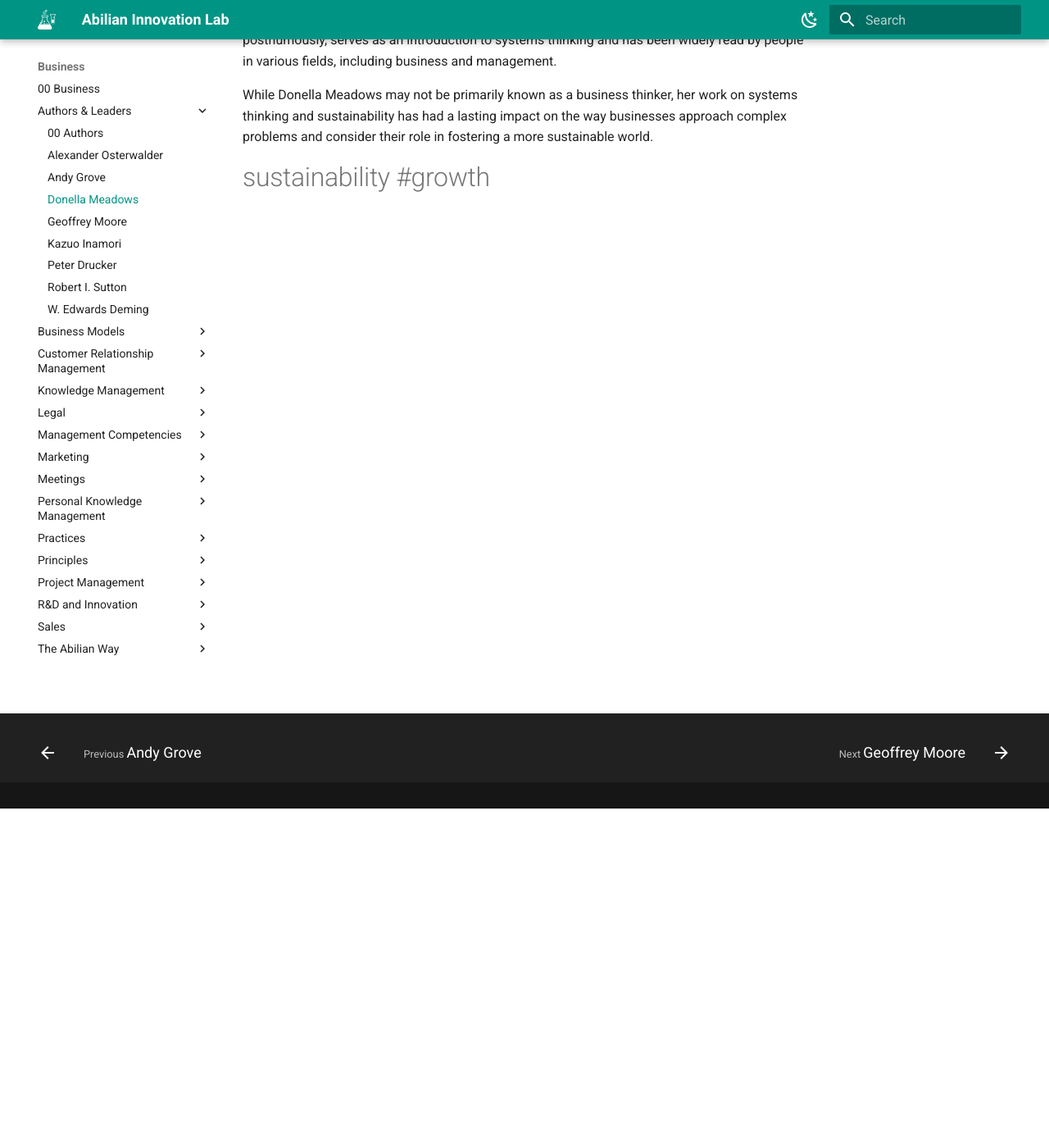
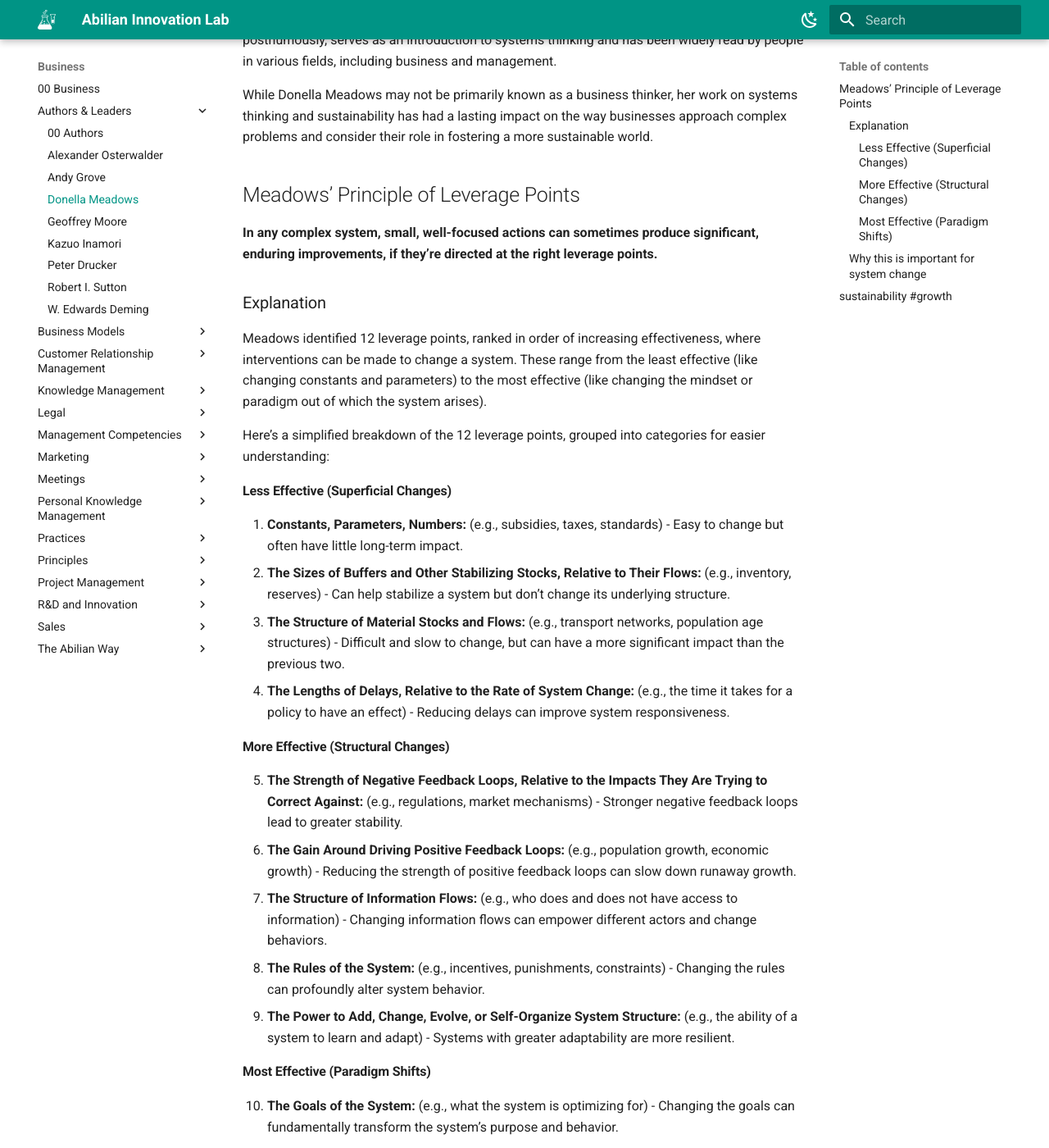
Before and after one commit to abilian/lab.abilian.com, an MkDocs documentation site: the page built from docs/Business/Authors & Leaders/Donella Meadows.md, in a window 1280 px wide and 1400 px high, scrolled down 414 px. Shown: the whole window at 82% size. Built offline with MkDocs 1.6.1 and Material for MkDocs 9.7.7, drawn with Linux system fonts in a browser that asks for light colours; comment, search, counter and statistics services are not loaded; some of the changed text lies outside the part shown.

Commit message:
Update content

```diff
--- a/docs/Business/Authors & Leaders/Donella Meadows.md
+++ b/docs/Business/Authors & Leaders/Donella Meadows.md
@@ -6,6 +6,51 @@
 
 While Donella Meadows may not be primarily known as a business thinker, her work on systems thinking and sustainability has had a lasting impact on the way businesses approach complex problems and consider their role in fostering a more sustainable world.
 
+## Meadows' Principle of Leverage Points
+
+**In any complex system, small, well-focused actions can sometimes produce significant, enduring improvements, if they're directed at the right leverage points.**
+
+### Explanation
+
+Meadows identified 12 leverage points, ranked in order of increasing effectiveness, where interventions can be made to change a system. These range from the least effective (like changing constants and parameters) to the most effective (like changing the mindset or paradigm out of which the system arises).
+
+Here's a simplified breakdown of the 12 leverage points, grouped into categories for easier understanding:
+
+#### Less Effective (Superficial Changes)
+
+1. **Constants, Parameters, Numbers:** (e.g., subsidies, taxes, standards) - Easy to change but often have little long-term impact.
+2. **The Sizes of Buffers and Other Stabilizing Stocks, Relative to Their Flows:** (e.g., inventory, reserves) - Can help stabilize a system but don't change its underlying structure.
+3. **The Structure of Material Stocks and Flows:** (e.g., transport networks, population age structures) - Difficult and slow to change, but can have a more significant impact than the previous two.
+4. **The Lengths of Delays, Relative to the Rate of System Change:** (e.g., the time it takes for a policy to have an effect) - Reducing delays can improve system responsiveness.
+
+#### More Effective (Structural Changes)
+
+5. **The Strength of Negative Feedback Loops, Relative to the Impacts They Are Trying to Correct Against:** (e.g., regulations, market mechanisms) - Stronger negative feedback loops lead to greater stability.
+6. **The Gain Around Driving Positive Feedback Loops:** (e.g., population growth, economic growth) - Reducing the strength of positive feedback loops can slow down runaway growth.
+7. **The Structure of Information Flows:** (e.g., who does and does not have access to information) - Changing information flows can empower different actors and change behaviors.
+8. **The Rules of the System:** (e.g., incentives, punishments, constraints) - Changing the rules can profoundly alter system behavior.
+9. **The Power to Add, Change, Evolve, or Self-Organize System Structure:** (e.g., the ability of a system to learn and adapt) - Systems with greater adaptability are more resilient.
+
+#### Most Effective (Paradigm Shifts)
+
+10. **The Goals of the System:** (e.g., what the system is optimizing for) - Changing the goals can fundamentally transform the system's purpose and behavior.
+11. **The Mindset or Paradigm Out of Which the System Arises:** (e.g., the underlying beliefs and values that shape the system) - Shifting the paradigm can lead to radical system change.
+12. **The Power to Transcend Paradigms:** (e.g., the ability to remain flexible and open to new ways of thinking) - The most powerful leverage point is the ability to question and transcend existing paradigms altogether.
+
+### Why this is important for system change
+
+Meadows' principle of leverage points highlights that not all interventions in a system are created equal. Focusing on superficial changes (like tweaking parameters) often has limited impact, while interventions at higher leverage points (like changing goals or paradigms) can lead to more fundamental and lasting transformations.
+
+In essence, Meadows' principle encourages us to:
+
+*   **Think systemically:** Understand the interconnectedness of elements and the role of feedback loops.
+*   **Identify the right leverage points:** Focus on interventions that will have the greatest impact.
+*   **Work towards deeper change:** Aim to shift goals, mindsets, and paradigms for truly transformative change.
+
+Therefore, **Meadows' Principle of Leverage Points** provides a powerful framework for understanding how to effectively change complex systems, making it her most significant contribution that can be framed as a guiding principle.
+
+
+
 <!-- Keywords -->
 #sustainability #growth
 <!-- /Keywords -->
```
Also changed, not shown: docs/changelog.md (+2 -2 lines).
